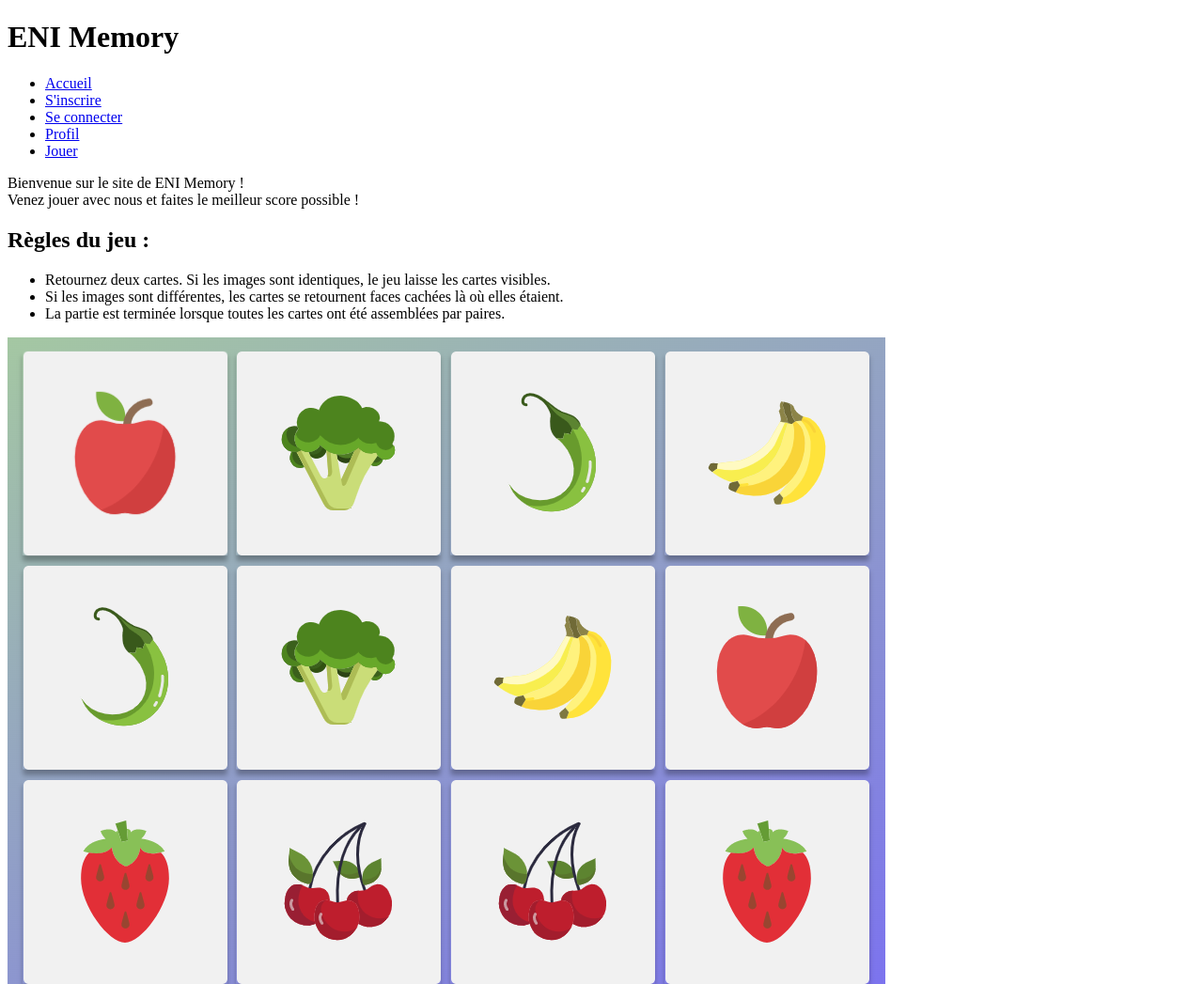
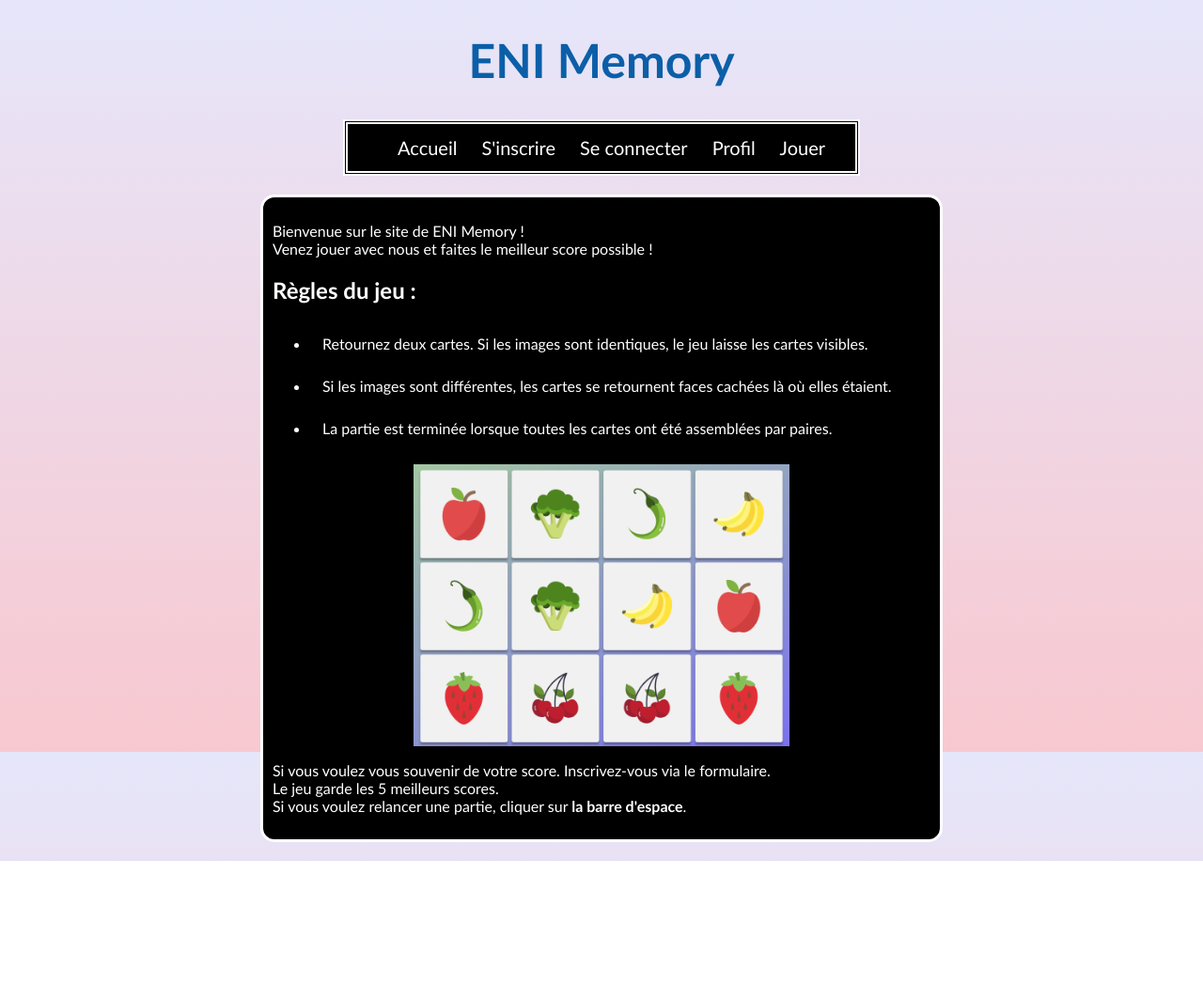
Before and after one commit to maelle-s56/Eni-Memory-maelle, a plain HTML site: page index.html in a window 1280 px wide. Shown: the top 1047 px of the page at 94% size. After the commit the page ends 916 px from the top, so only its background shows below. Drawn offline with Linux system fonts and the light colour scheme.

Commit message:
CSS de la page d'accueil

```diff
--- a/index.html
+++ b/index.html
@@ -6,6 +6,7 @@
     <link rel="stylesheet" href="style.css" />
     <title>ENI Memory</title>
   </head>
+  <body>
     <h1>ENI Memory</h1>
     <header>
       <nav>
@@ -18,7 +19,7 @@
         </ul>
       </nav>
     </header>
-  <body>
+    <div>
       <p>
         Bienvenue sur le site de ENI Memory !
         <br />
@@ -27,16 +28,16 @@
       <h2>Règles du jeu :</h2>
       <ul>
         <li>
-        Retournez deux cartes. Si les images sont identiques, le jeu laisse les
-        cartes visibles.
+          Retournez deux cartes. Si les images sont identiques, le jeu laisse
+          les cartes visibles.
         </li>
         <li>
           Si les images sont différentes, les cartes se retournent faces cachées
           là où elles étaient.
         </li>
         <li>
-        La partie est terminée lorsque toutes les cartes ont été assemblées par
-        paires.
+          La partie est terminée lorsque toutes les cartes ont été assemblées
+          par paires.
         </li>
       </ul>
       <img
@@ -52,5 +53,6 @@
         Si vous voulez relancer une partie, cliquer sur
         <strong>la barre d'espace</strong>.
       </p>
+    </div>
   </body>
 </html>
--- a/style.css
+++ b/style.css
@@ -0,0 +1,50 @@
+body{
+    background: linear-gradient(lavender, rgb(248, 200, 208));
+    background-repeat: no-repeat;
+    background-attachment: fixed;
+    min-height: 100%;
+    margin: 0;
+    padding: 0;
+}
+h1{
+    color :rgb(11, 95, 168);
+    text-align: center;
+    font-family: 'Gill Sans', 'Gill Sans MT', Calibri, 'Trebuchet MS', sans-serif;
+    font-size: 50px;
+
+
+}
+nav ul{
+    background-color: black;
+    border: white double 5px;
+    display: flex;
+    list-style-type:none;
+    width: 500px;
+    margin: 20px auto;
+}
+a{
+    color: white;
+    text-decoration: none;
+    font-size: 20px;
+    font-family: 'Gill Sans', 'Gill Sans MT', Calibri, 'Trebuchet MS', sans-serif;
+}
+li{
+    padding: 13px;
+}
+div{
+    background-color: black;
+    border: white solid 3px;
+    color: white;
+    border-radius: 15px;
+    width: 700px;
+    font-family: 'Gill Sans', 'Gill Sans MT', Calibri, 'Trebuchet MS', sans-serif;
+    padding: 10px;
+    margin: 20px auto;
+}
+.img_fruit{
+    width: 400px;
+    height: 300px;
+    display: block;
+    margin: 0 auto;
+
+}
```
Lines whose indentation alone changed are shown as unchanged.
